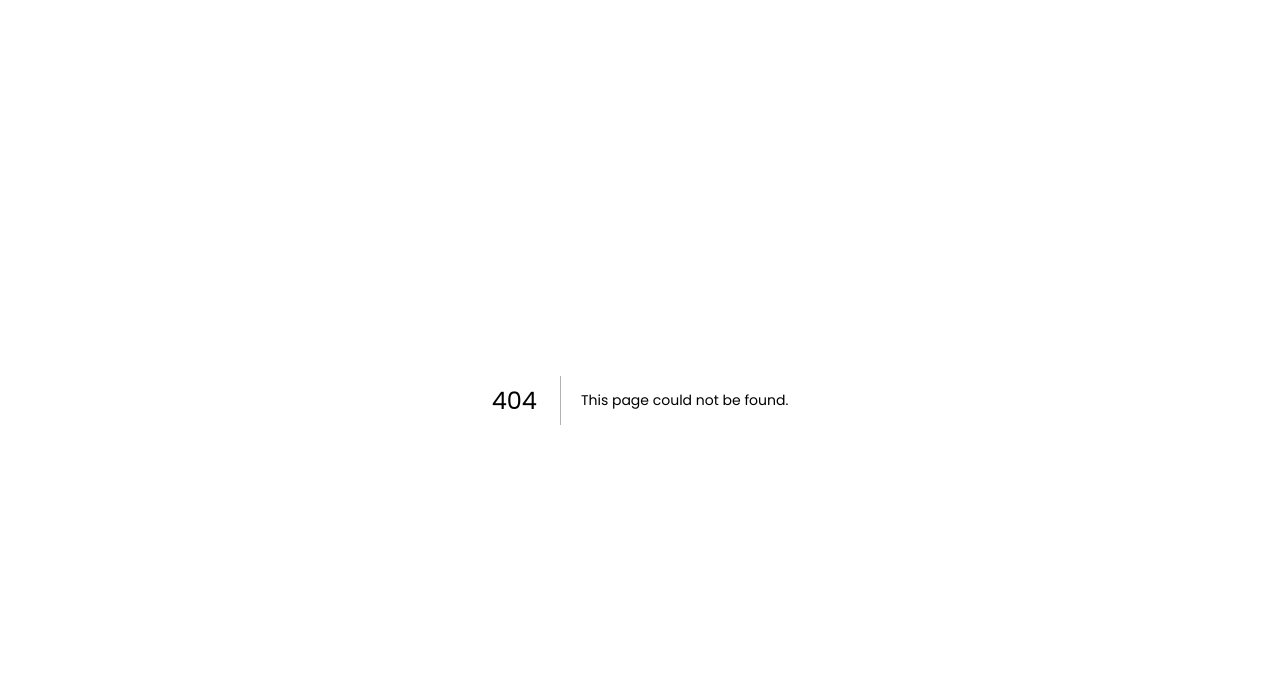
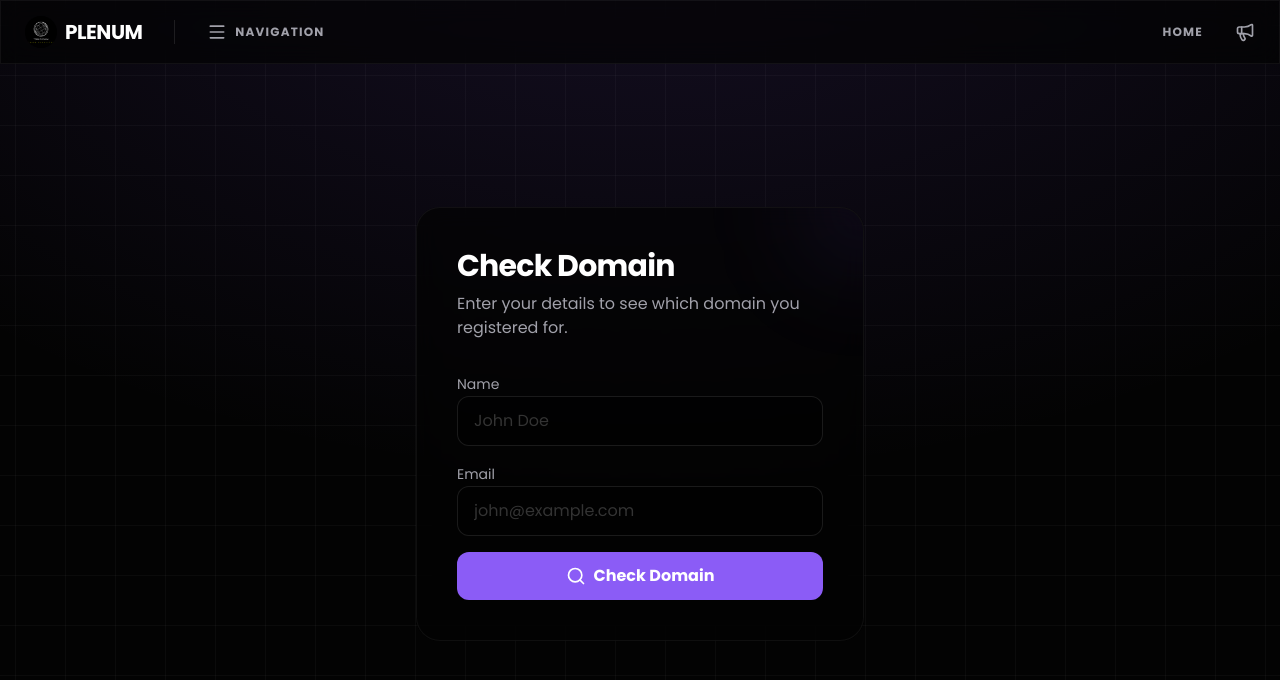
Before and after one commit to KevenMarini/management, a Next.js app: page /task in a window 1280 px wide. Before the commit this address had no page. Shown: the top 680 px of the page. Built offline with nearby package versions, Linux system fonts and the light colour scheme.

Commit message:
Update site metadata description and add /task route to verify domain registration

```diff
--- /dev/null
+++ b/src/app/api/fetch-domain/route.ts
@@ -0,0 +1,27 @@
+import { sql } from "@/lib/db";
+import { NextResponse } from "next/server";
+
+export async function POST(request: Request) {
+  try {
+    const { name, email } = await request.json();
+
+    if (!name || !email) {
+      return NextResponse.json({ error: "Name and email are required" }, { status: 400 });
+    }
+
+    const applicants = await sql`
+      SELECT domain FROM applicants
+      WHERE LOWER(name) = LOWER(${name}) AND LOWER(email) = LOWER(${email})
+      LIMIT 1
+    `;
+
+    if (applicants.length === 0) {
+      return NextResponse.json({ error: "Applicant not found. Please check your name and email." }, { status: 404 });
+    }
+
+    return NextResponse.json({ domain: applicants[0].domain });
+  } catch (error: any) {
+    console.error("Fetch domain error:", error);
+    return NextResponse.json({ error: "Internal server error" }, { status: 500 });
+  }
+}
--- a/src/app/layout.tsx
+++ b/src/app/layout.tsx
@@ -7,7 +7,7 @@ const inter = Inter({ subsets: ["latin"] });
 export const metadata: Metadata = {
   metadataBase: new URL("https://teamplenum.vercel.app"),
   title: "Team Plenum - Recruitment Portal",
-  description: "Management Domain Recruitment for Team Plenum",
+  description: "Domain Recruitment for Team Plenum",
 };
 
 export default function RootLayout({
--- /dev/null
+++ b/src/app/task/page.tsx
@@ -0,0 +1,122 @@
+"use client";
+
+import { useState } from "react";
+import Navbar from "@/components/Navbar";
+import { motion } from "framer-motion";
+import { Search, Loader2 } from "lucide-react";
+
+export default function TaskPage() {
+  const [name, setName] = useState("");
+  const [email, setEmail] = useState("");
+  const [domain, setDomain] = useState<string | null>(null);
+  const [error, setError] = useState<string | null>(null);
+  const [isLoading, setIsLoading] = useState(false);
+
+  const handleSubmit = async (e: React.FormEvent) => {
+    e.preventDefault();
+    setIsLoading(true);
+    setError(null);
+    setDomain(null);
+
+    try {
+      const res = await fetch("/api/fetch-domain", {
+        method: "POST",
+        headers: {
+          "Content-Type": "application/json",
+        },
+        body: JSON.stringify({ name, email }),
+      });
+
+      const data = await res.json();
+
+      if (!res.ok) {
+        throw new Error(data.error || "Failed to fetch domain");
+      }
+
+      setDomain(data.domain);
+    } catch (err: any) {
+      setError(err.message);
+    } finally {
+      setIsLoading(false);
+    }
+  };
+
+  return (
+    <div className="min-h-screen text-foreground selection:bg-primary/30 selection:text-primary overflow-x-hidden flex flex-col">
+      <Navbar showAdmin={false} />
+
+      <main className="flex-1 flex flex-col items-center justify-center px-6 pt-24 pb-12">
+        <motion.div
+          initial={{ opacity: 0, y: 20 }}
+          animate={{ opacity: 1, y: 0 }}
+          className="w-full max-w-md"
+        >
+          <div className="glass rounded-3xl p-8 md:p-10 relative overflow-hidden border border-white/5">
+            <div className="absolute top-0 right-0 w-32 h-32 bg-primary/10 rounded-full blur-[50px] -translate-y-1/2 translate-x-1/2" />
+
+            <h1 className="text-3xl font-bold tracking-tight mb-2">Check Domain</h1>
+            <p className="text-muted-foreground mb-8">Enter your details to see which domain you registered for.</p>
+
+            <form onSubmit={handleSubmit} className="space-y-4">
+              <div className="space-y-2">
+                <label htmlFor="name" className="text-sm font-medium text-muted-foreground">Name</label>
+                <input
+                  id="name"
+                  type="text"
+                  value={name}
+                  onChange={(e) => setName(e.target.value)}
+                  required
+                  placeholder="John Doe"
+                  className="w-full bg-black/50 border border-white/10 rounded-xl px-4 py-3 outline-none focus:border-primary/50 focus:ring-1 focus:ring-primary/50 transition-all text-white placeholder:text-white/20"
+                />
+              </div>
+
+              <div className="space-y-2">
+                <label htmlFor="email" className="text-sm font-medium text-muted-foreground">Email</label>
+                <input
+                  id="email"
+                  type="email"
+                  value={email}
+                  onChange={(e) => setEmail(e.target.value)}
+                  required
+                  placeholder="john@example.com"
+                  className="w-full bg-black/50 border border-white/10 rounded-xl px-4 py-3 outline-none focus:border-primary/50 focus:ring-1 focus:ring-primary/50 transition-all text-white placeholder:text-white/20"
+                />
+              </div>
+
+              <button
+                type="submit"
+                disabled={isLoading}
+                className="btn-primary w-full py-4 mt-4 flex items-center justify-center gap-2 disabled:opacity-50 disabled:cursor-not-allowed cursor-pointer"
+              >
+                {isLoading ? <Loader2 className="w-5 h-5 animate-spin" /> : <Search className="w-5 h-5" />}
+                {isLoading ? "Searching..." : "Check Domain"}
+              </button>
+            </form>
+
+            {error && (
+              <motion.div
+                initial={{ opacity: 0, height: 0 }}
+                animate={{ opacity: 1, height: "auto" }}
+                className="mt-6 p-4 bg-red-500/10 border border-red-500/20 text-red-500 rounded-xl text-center text-sm"
+              >
+                {error}
+              </motion.div>
+            )}
+
+            {domain && (
+              <motion.div
+                initial={{ opacity: 0, scale: 0.95 }}
+                animate={{ opacity: 1, scale: 1 }}
+                className="mt-6 p-6 bg-primary/10 border border-primary/20 rounded-xl text-center"
+              >
+                <p className="text-sm text-muted-foreground mb-1">Registered Domain</p>
+                <p className="text-2xl font-bold text-primary">{domain}</p>
+              </motion.div>
+            )}
+          </div>
+        </motion.div>
+      </main>
+    </div>
+  );
+}
```
